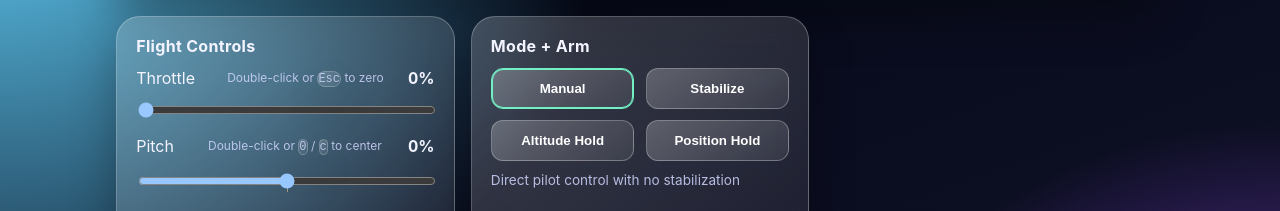
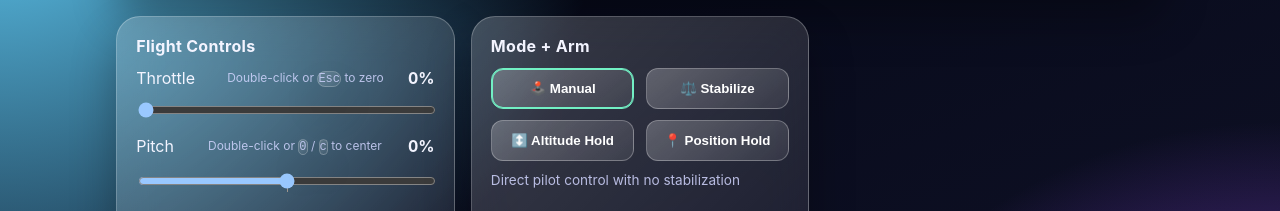
Before and after one commit to dhruvhaldar/DroneFlask, a Next.js app: page / in a window 1280 px wide. Shown: the part 150-361 px from the top of the page. Built offline with nearby package versions, Linux system fonts and the light colour scheme.

Commit message:
🎨 Palette: Flight Mode Glanceability & A11y Polish
Co-authored-by: dhruvhaldar <29486085+dhruvhaldar@users.noreply.github.com>

```diff
--- a/app/components/control-panel.tsx
+++ b/app/components/control-panel.tsx
@@ -24,6 +24,13 @@ const initialState: ControlState = {
 };
 
 const modes: FlightMode[] = ["Manual", "Stabilize", "Altitude Hold", "Position Hold"];
+
+const modeIcons: Record<FlightMode, string> = {
+  "Manual": "🕹️",
+  "Stabilize": "⚖️",
+  "Altitude Hold": "↕️",
+  "Position Hold": "📍"
+};
 
 const modeTooltips: Record<FlightMode, string> = {
   "Manual": "Direct pilot control with no stabilization",
@@ -126,11 +133,11 @@ export function ControlPanel() {
               type="button"
               style={{ cursor: saving ? "wait" : undefined }}
             >
-              {mode}
+              <span aria-hidden="true">{modeIcons[mode]} </span>{mode}
             </button>
           ))}
         </div>
-        <p id="mode-description" className="subtle" style={{ fontSize: "0.85rem", marginBottom: "1rem", minHeight: "2.5em" }} aria-live="polite">
+        <p id="mode-description" className="subtle" style={{ fontSize: "0.85rem", marginBottom: "1rem", minHeight: "2.5em" }}>
           {modeTooltips[hoveredMode || state.mode]}
         </p>
 
```
Also changed, not shown: .Jules/palette.md.
